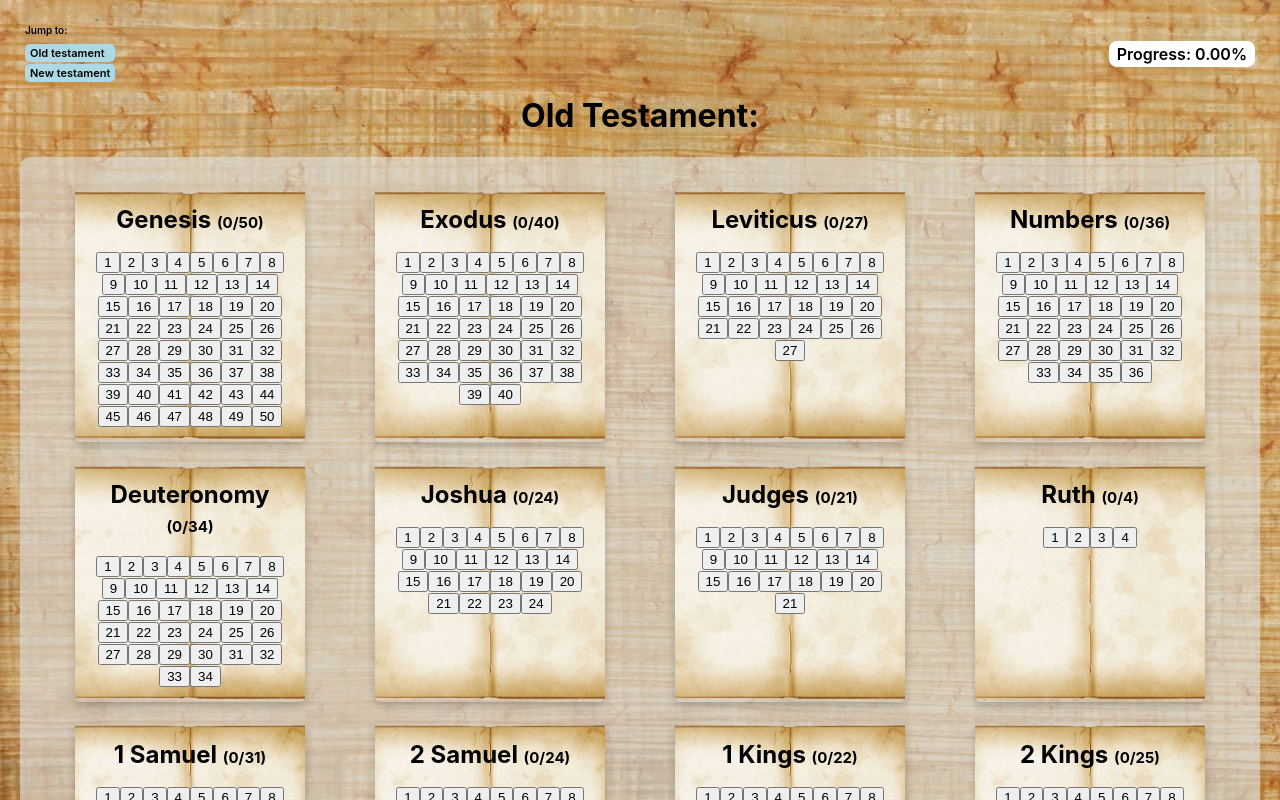
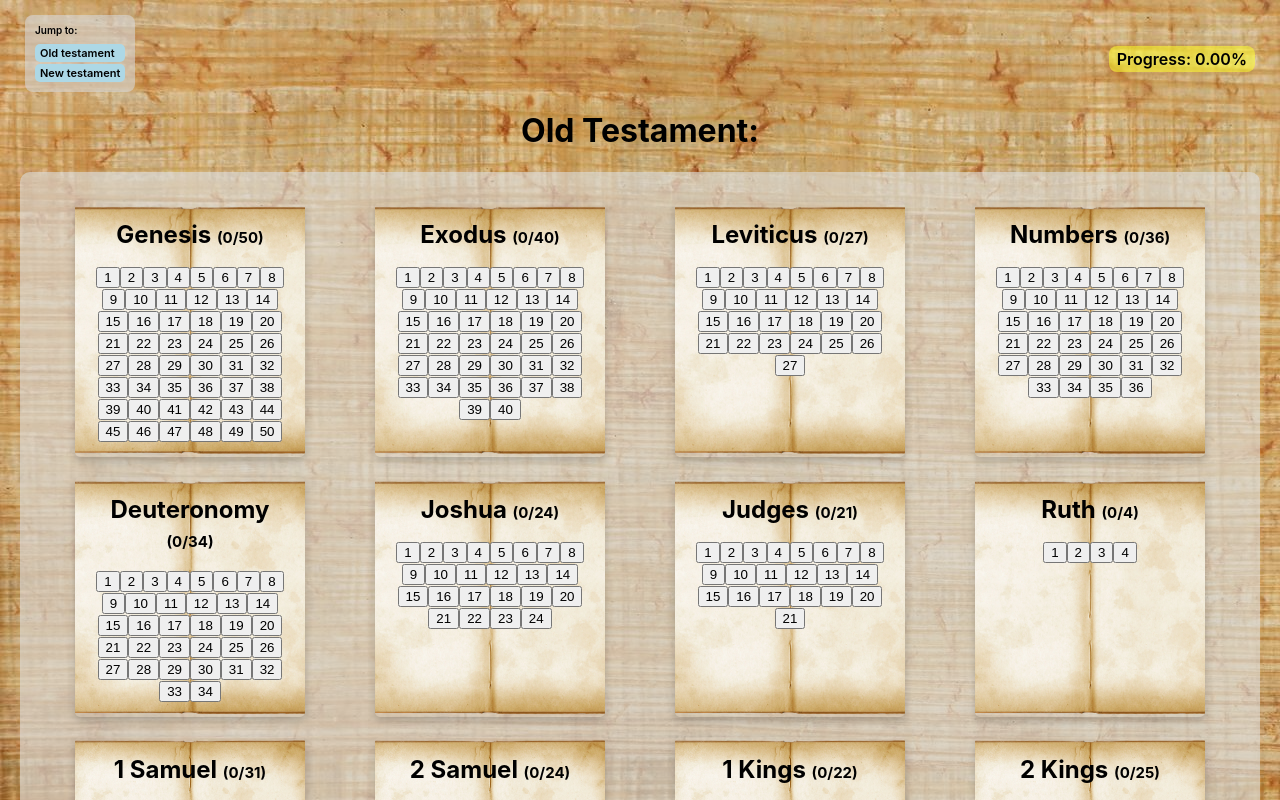
Before and after one commit to DenisDaniel707/BibleProgress, a React (Create React App) app: page / in a window 1280 px wide. Shown: the top 800 px of the page. Built offline with nearby package versions, Linux system fonts and the light colour scheme.

Commit message:
UI updates

```diff
--- a/src/App.js
+++ b/src/App.js
@@ -274,17 +274,17 @@ const App = () => {
   return (
     <div onContextMenu={(e) => e.preventDefault()}>
       <div style={{position: 'fixed', display: 'flex', alignItems: 'center', justifyContent: 'space-between', width: '100%'}}>
-        <div style={{marginTop: '15px', margin: '15px 25px', fontWeight: '600', fontSize: 20}}>
+        <div style={{backgroundColor: 'rgb(216, 216, 216, 0.6)', padding: '0 10px 10px 10px', borderRadius: '8px', marginTop: '15px', margin: '15px 25px', fontWeight: '600', fontSize: 20}}>
           <span style={{fontSize: 10}}>Jump to:</span>
           <div style={{marginTop: '5px', fontSize: 11, backgroundColor: 'lightblue', padding: '2px 5px', borderRadius: '5px', cursor: 'pointer'}} onClick={scrollToOldT}>Old testament</div>
           <div style={{marginTop: '2px', fontSize: 11, backgroundColor: 'lightblue', padding: '2px 5px', borderRadius: '5px', cursor: 'pointer'}} onClick={scrollToNewT}>New testament</div>
         </div>
         <div style={{marginRight: '5px'}}>
-          <div style={{marginTop: '10px', marginRight: '20px', fontWeight: '600', fontSize: 16, backgroundColor: 'white', padding: '3px 8px', borderRadius: '8px'}}>Progress: {progress}%</div>
-          {bookmark.book && <div style={{backgroundColor: 'white', marginTop: '3px', fontWeight: '600', fontSize: 16, padding: '4px 10px', borderRadius: '10px', cursor: 'pointer'}} onClick={scrollToDiv}>Bookmark: <span>{bookmark.book} {bookmark.chapter}</span></div>}
+          <div style={{marginTop: '10px', marginRight: '20px', fontWeight: '600', fontSize: 16, backgroundColor: 'white', padding: '3px 8px', backgroundColor: parseInt(progress) === 100 ? 'rgb(50, 255, 50, 0.55)' : 'rgb(255, 255, 50, 0.55)', borderRadius: '8px'}}>Progress: {progress}%</div>
+          {bookmark.book && <div style={{backgroundColor: 'white', marginTop: '3px', fontWeight: '600', fontSize: 16, padding: '3px 8px', backgroundColor: 'rgb(255, 50, 50, 0.55)', borderRadius: '8px', cursor: 'pointer'}} onClick={scrollToDiv}>Bookmark: <span>{bookmark.book} {bookmark.chapter}</span></div>}
         </div>
       </div>
-      <div style={{paddingTop: '75px'}}>
+      <div style={{paddingTop: '90px'}}>
         <h1 style={{display: 'flex', justifyContent: 'center'}} ref={oldT}>Old Testament:</h1>
         <div className="books">
           {oldTestamentBooks}
```
